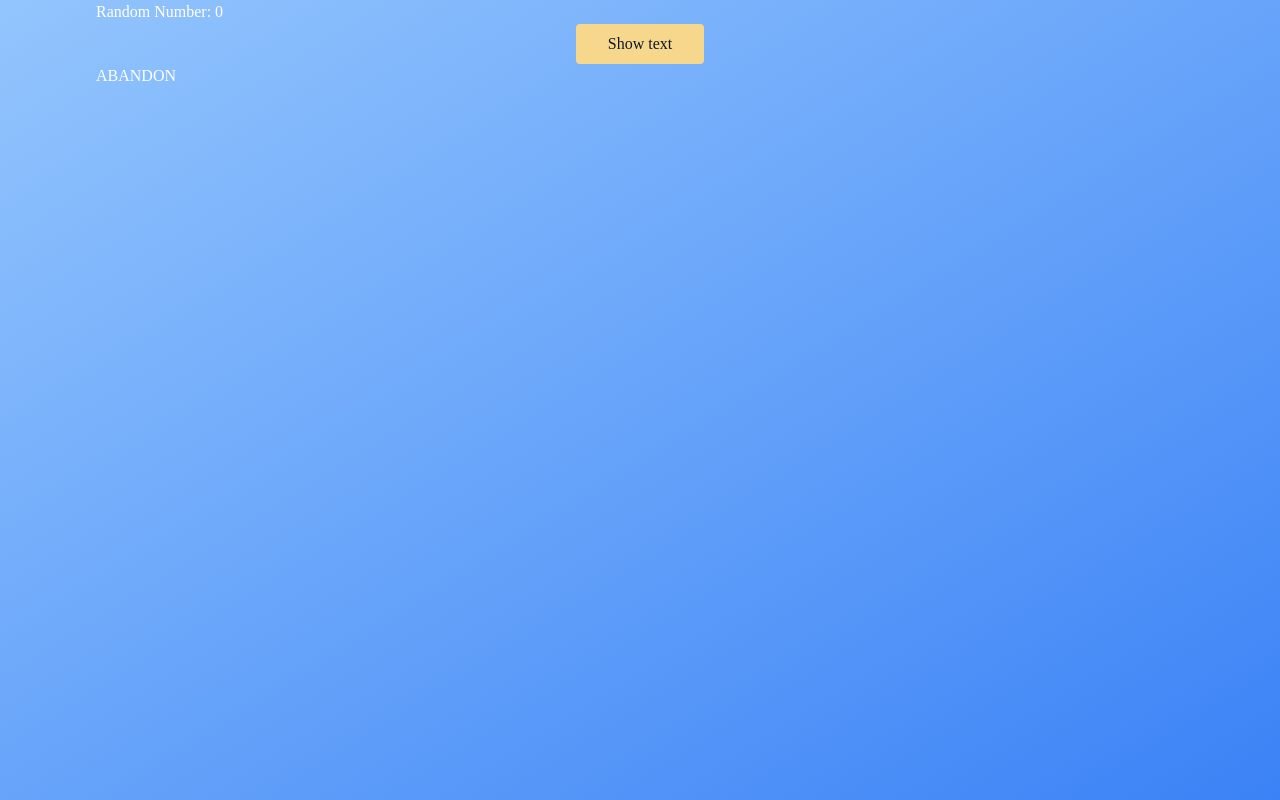
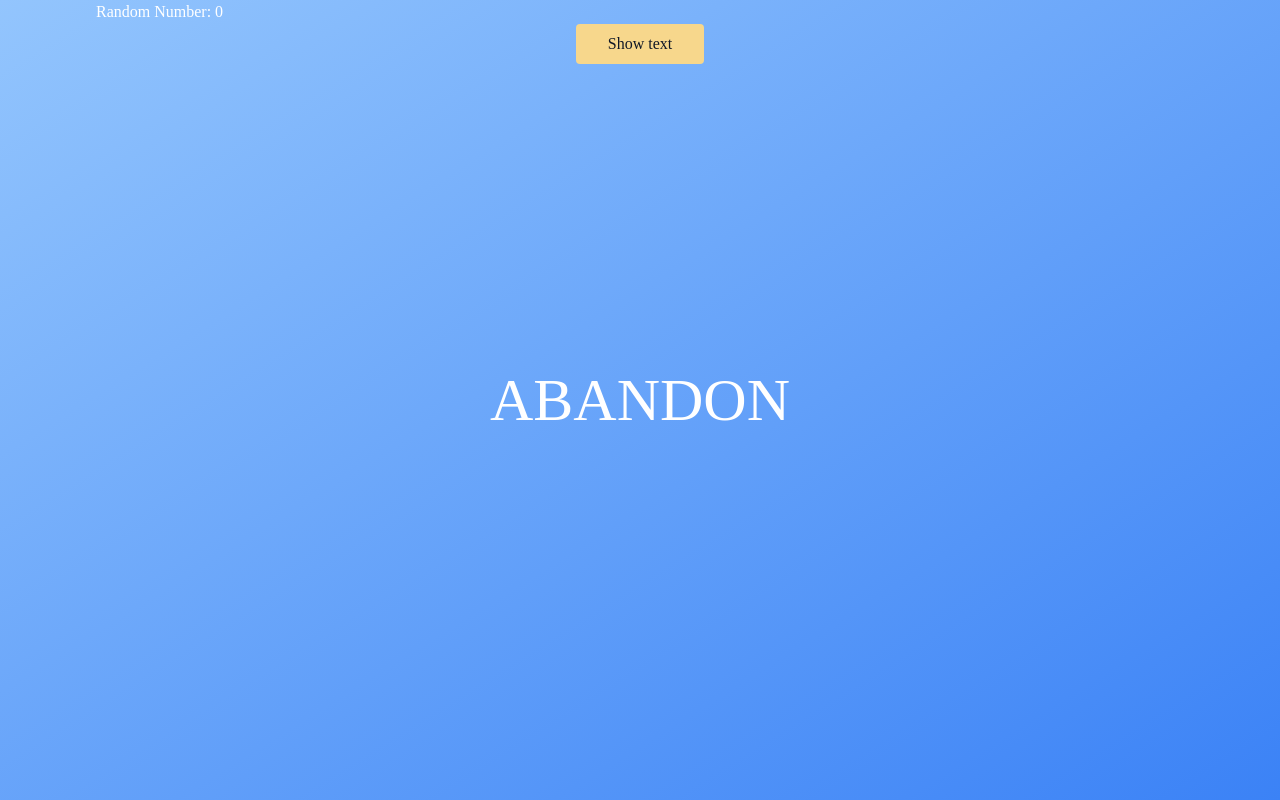
Before and after one commit to renzium/spelling-app, a Next.js app: page /abandon in a window 1280 px wide. Built offline with nearby package versions, Linux system fonts and the light colour scheme.

Commit message:
increase size of text

```diff
--- a/pages/[word].tsx
+++ b/pages/[word].tsx
@@ -43,7 +43,7 @@ router.push(`/${data[randomNum]}`)
       <div className='bg-gradient-to-br from-blue-300 to-blue-500 pb-5 h-screen text-white px-24   ' >
       <p>Random Number: { count }</p>
       <button onClick={toggle} className='bg-[#f7d78c] text-gray-900 px-8 py-2 rounded mx-auto block'>Show text</button>
-      <div className=''>
+      <div className='text-center text-6xl absolute top-1/2 left-1/2 -translate-x-1/2 -translate-y-1/2'>
         {/* {index !== undefined &&  data[index || 0 ].toUpperCase()} */ }
         {word.toUpperCase()}
       </div>
```
